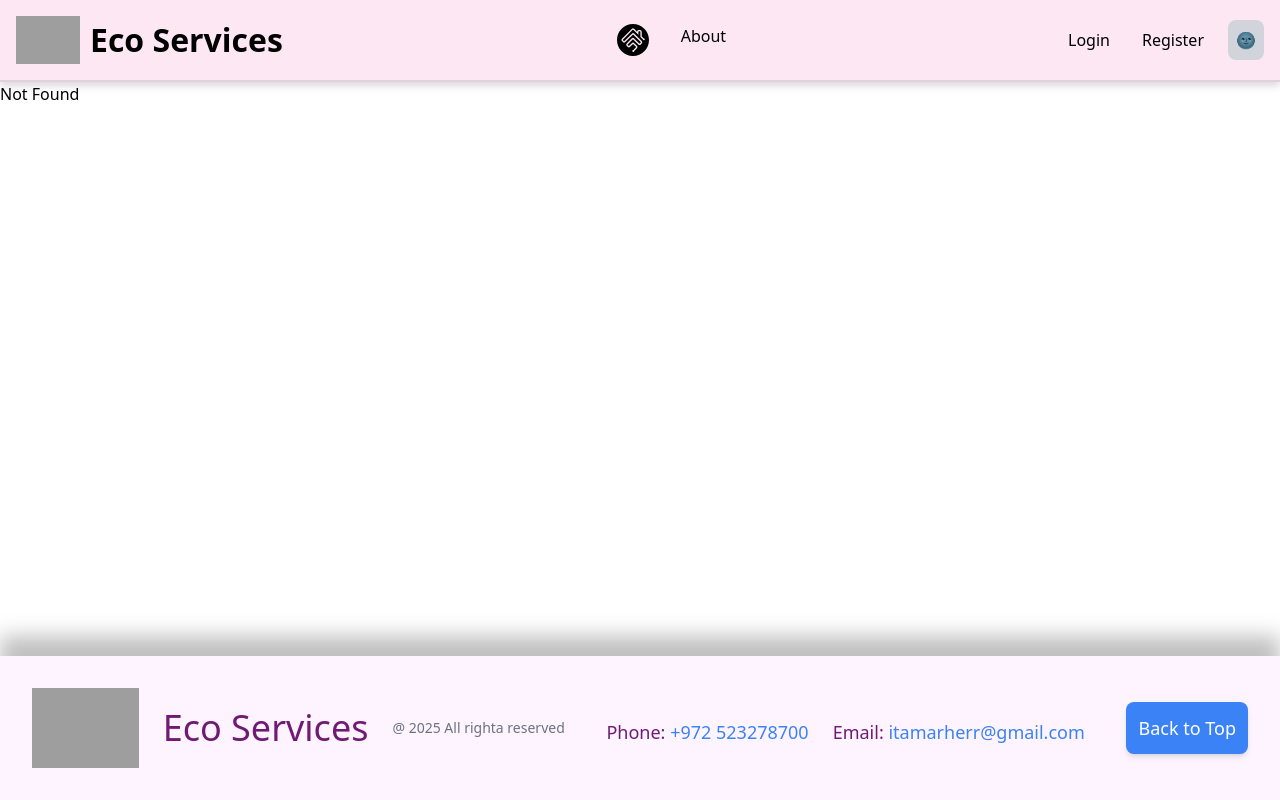
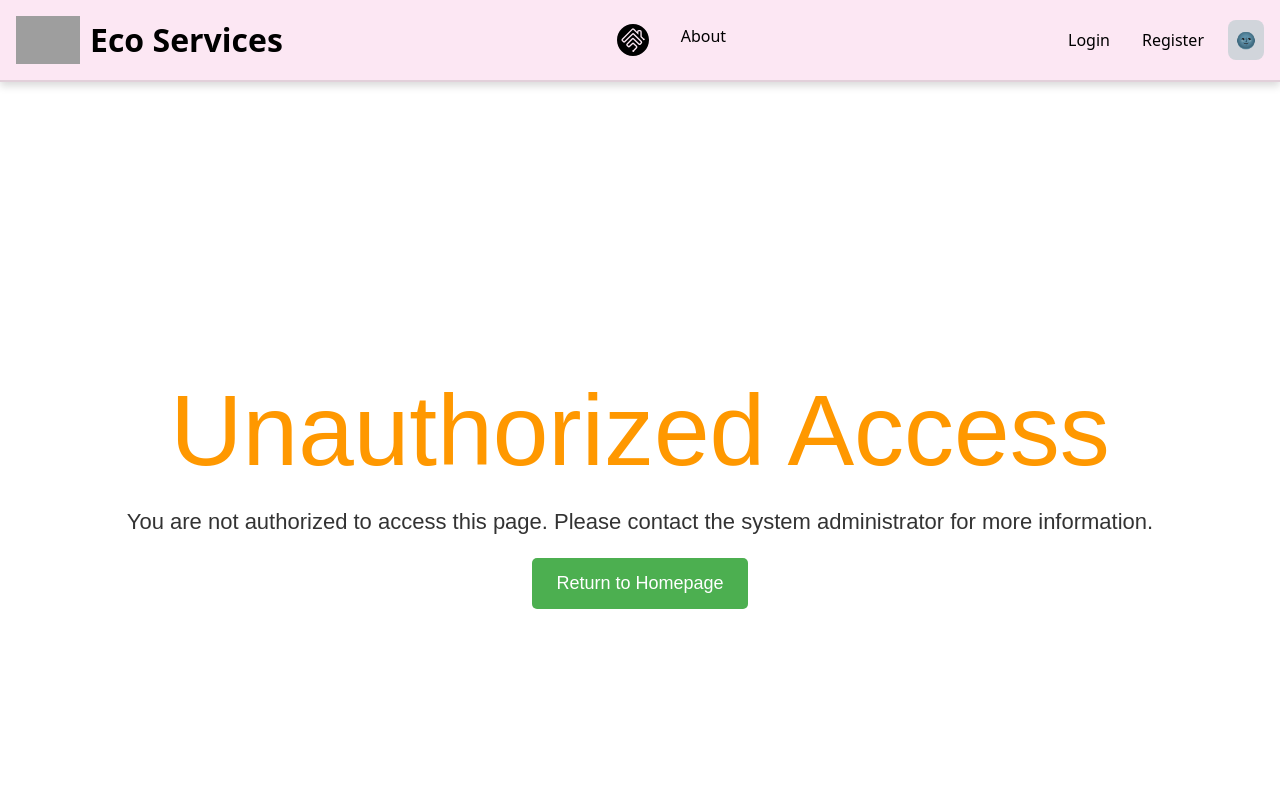
Before and after one commit to itamarherr/frontend, a React (Vite) app: page /401 in a window 1280 px wide. Before the commit this address had no page. Shown: the top 800 px of the page. Built offline with nearby package versions, Linux system fonts and the light colour scheme; grey boxes are pictures that could not be loaded.

Commit message:
Add 401 & 404 pages and more

```diff
--- a/src/App.tsx
+++ b/src/App.tsx
@@ -1,5 +1,5 @@
 import { Route, Routes } from "react-router-dom";
-import  ProtectedRoute from "./Components/ProtectedRoute";
+import ProtectedRoute from "./Components/ProtectedRoute";
 import Home from "./routes/Home";
 import About from "./routes/About";
 import Register from "./routes/Register";
@@ -23,7 +23,8 @@ import AdminUserProfilePage from "./routes/AdminUserProfilePage";
 import UserProfilePage from "./routes/UserProfilePage";
 import AdminOrderDetailsPage from "./routes/AdminOrderDetailsPage";
 import AdminRoute from "./routes/AdminRoute";
-
+import NotFound from "./routes/NotFound";
+import UnauthorizedPage from "./routes/UnauthorizedPage";
 
 const App = () => {
   const url = import.meta.env.VITE_BASE_URL;
@@ -35,33 +36,42 @@ const App = () => {
       <Navbar />
       <main className="flex-grow">
         <Routes>
-
           <Route path="/" element={<Home />} />
           <Route path="/about" element={<About />} />
           <Route path="/register" element={<Register />} />
           <Route path="/login" element={<Login />} />
 
-
-      <Route element={<ProtectedRoute/>}>
+          <Route element={<ProtectedRoute />}>
             <Route path="/products" element={<Products />} />
             <Route path="/MyOrderPage" element={<MyOrderPage />} />
             <Route path="/UserSettingsPage" element={<UserSettingsPage />} />
             <Route path="/Profile" element={<UserProfilePage />} />
-        <Route path="/OakConsultancyForm" element={<OakConsultancyForm />} />
+            <Route
+              path="/OakConsultancyForm"
+              element={<OakConsultancyForm />}
+            />
             <Route path="/my-orders/for-update" element={<UpdateOrderForm />} />
             <Route path="/Orders/:id" element={<UpdateOrderForm />} />
-        <Route path="/edit-order/:orderId" element={<OakConsultancyForm />} />
-
+            <Route
+              path="/edit-order/:orderId"
+              element={<OakConsultancyForm />}
+            />
           </Route>
 
-      <Route element={<AdminRoute/>}>
-        <Route path="/AdminUserProfilePage/:id" element={<AdminUserProfilePage />} />
-        <Route path="/AdminOrderDetailsPage/:id" element={<AdminOrderDetailsPage />} />
+          <Route element={<AdminRoute />}>
+            <Route
+              path="/AdminUserProfilePage/:id"
+              element={<AdminUserProfilePage />}
+            />
+            <Route
+              path="/AdminOrderDetailsPage/:id"
+              element={<AdminOrderDetailsPage />}
+            />
             <Route path="/OrdersList" element={<OrdersList />} />
             <Route path="/UsersList" element={<UsersList />} />
           </Route>
-
-      <Route path="*" element={<div>Not Found</div>} />
+          <Route path="/401" element={<UnauthorizedPage />} />
+          <Route path="*" element={<NotFound />} />
 
           {/* <Route path="/EcoConsultancyForm" element={<EcoConsultancyForm />} /> */}
           {/* <Route path="/EcoSurveyForm" element={<EcoSurveyForm />} />
@@ -69,7 +79,7 @@ const App = () => {
           {/* <Route path="/Users/:id" element={<UpdateUsersForm/>} /> */}
         </Routes>
       </main>
-      <Footer/>
+      <Footer />
     </div>
   );
 };
--- a/src/Components/Navbar.tsx
+++ b/src/Components/Navbar.tsx
@@ -48,12 +48,17 @@ const Navbar = () => {
 
         {isLoggedIn && (
           <>
+          {isLoggedIn && role != "admin" &&(
+            <>
             <NavLink className="rounded-lg p-2" to="/MyOrderPage">
               My Order
             </NavLink>
             <NavLink className="rounded-lg-2 p-2" to="/Profile">
               My Profile
             </NavLink>
+            </>
+          )}
+
             <NavLink className="rounded-lg p-2" to="/OakConsultancyForm">
               Request Oak Consultancy
             </NavLink>
--- /dev/null
+++ b/src/assets/ErrorPage.css
@@ -0,0 +1,43 @@
+.error-page {
+    text-align: center;
+    padding: 50px;
+    font-family: "Arial", sans-serif;
+    display: flex;
+    flex-direction: column;
+    align-items: center;
+    justify-content: center;
+    height: 100vh;
+  }
+
+  .error-page h1 {
+    font-size: 100px;
+    color: #ff9800;
+    margin: 0;
+  }
+
+  .error-page p {
+    font-size: 22px;
+    margin-bottom: 20px;
+    color: #333;
+  }
+
+  .error-page img {
+    width: 300px;
+    height: auto;
+    margin-bottom: 20px;
+  }
+
+  .error-page button {
+    padding: 12px 24px;
+    font-size: 18px;
+    background-color: #4caf50;
+    color: white;
+    border: none;
+    cursor: pointer;
+    border-radius: 5px;
+    transition: 0.3s;
+  }
+
+  .error-page button:hover {
+    background-color: #388e3c;
+  }
--- a/src/routes/AdminUserProfilePage.tsx
+++ b/src/routes/AdminUserProfilePage.tsx
@@ -49,11 +49,12 @@ const AdminUserProfilePage = () => {
   };
 
   return (
-    <div className="p-6 bg-white shedow-md rounded-lg">
+    <div className="max-w-lg mx-auto p-6 rounded-lg shadow-lg mt-8 bg-white text-black border border-gray-300 dark:bg-green-900 dark:text-green-100 dark:border-green-700">
 
           <UserProfileDetails user={user} />
           <button
-            className="bg-red-500 text-white px-4 py-2 rounded mt-4"
+          style={{marginLeft: "10px", marginTop: "10px"}}
+            className="px-4 py-2 rounded-md bg-red-500 text-white hover:bg-red-700 dark:bg-red-700 dark:hover:bg-red-800"
             onClick={handleDeleteClick}
           >
             Delete User
--- a/src/routes/NotFound.tsx
+++ b/src/routes/NotFound.tsx
@@ -1,8 +1,24 @@
 import React from 'react'
+import { useNavigate } from 'react-router-dom'
+import "../assets/ErrorPage.css";
+import lost from "../assets/lost.gif";
 
 const NotFound = () => {
+const navigation = useNavigate()
+
+
   return (
-    <div>NotFound</div>
+    <div className="error-page">
+    <h1>
+    404 - Not Found
+    </h1>
+    <p>the page that you look for not exist</p>
+    <img src={lost} alt="Funny Lost Image" />
+    <button onClick={() => navigation('/')} className="px-4 py-2 rounded-md bg-green-700 text-green-100 hover:bg-green-800 dark:bg-green-600 dark:text-green-100 dark:hover:bg-green-700">
+      Go to Homepage
+      </button>
+    </div>
+
   )
 }
 
--- /dev/null
+++ b/src/routes/UnauthorizedPage.tsx
@@ -0,0 +1,25 @@
+import React from 'react';
+import { useNavigate } from 'react-router-dom';
+import "../assets/ErrorPage.css";
+// import noEntryImage from "../assets/no-entry.gif";
+
+const UnauthorizedPage = () => {
+    const navigate = useNavigate();
+  return (
+
+    <div className="error-page">
+        <h1>
+            Unauthorized Access
+        </h1>
+        <p>
+            You are not authorized to access this page. Please contact the system administrator for more information.
+        </p>
+        {/* <img src={noEntryImage} alt="Access Denied" /> */}
+        <button onClick={() => navigate('/')} className="px-4 py-2 rounded-md bg-green-700 text-green-100 hover:bg-green-800 dark:bg-green-600 dark:text-green-100 dark:hover:bg-green-700">
+            Return to Homepage
+        </button>
+    </div>
+  )
+}
+
+export default UnauthorizedPage
```
Also changed, not shown: src/assets/lost.gif (added). Lines whose indentation alone changed are shown as unchanged.
